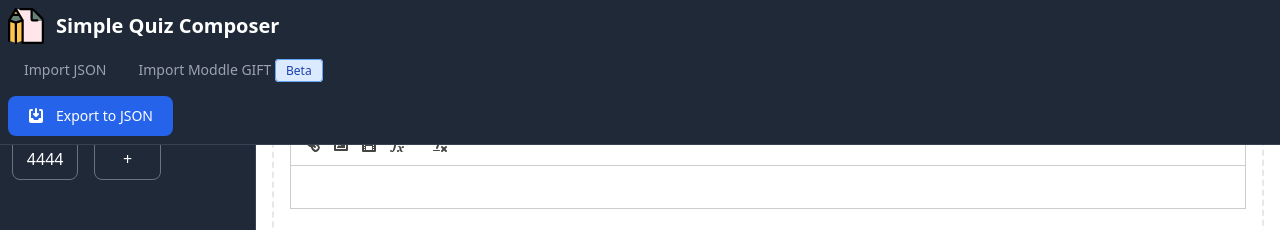
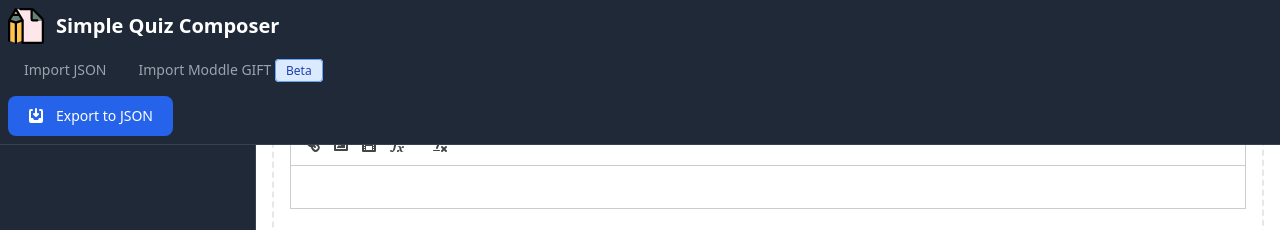
Before and after one commit to Edu-Games-Academy/Simple-Quiz-Composer, a React (Vite) app: page / in a window 1280 px wide. Shown: the top 230 px of the page. Built offline with nearby package versions, Linux system fonts and the light colour scheme.

Commit message:
manage question states

```diff
--- a/package.json
+++ b/package.json
@@ -36,6 +36,7 @@
     "eslint-plugin-promise": "^6.0.0",
     "eslint-plugin-react": "^7.32.2",
     "gh-pages": "^5.0.0",
+    "immutability-helper": "^3.1.1",
     "postcss": "^8.4.21",
     "prettier": "^2.8.3",
     "prettier-plugin-tailwindcss": "^0.2.2",
--- a/src/App.jsx
+++ b/src/App.jsx
@@ -1,14 +1,21 @@
-import React, { useState } from 'react';
+import React, { useReducer, useState } from 'react';
 
 import Editor from '@/components/Editor';
 import NavBar from '@/components/NavBar';
 import SideBar from '@/components/SideBar';
+import QuestionsContext from '@/contexts/questionsContext';
+import { initialQuestions, questionsReducer } from '@/reducers/questionReducer';
 
 function App() {
   const [value, setValue] = useState('');
+  const [questions, questionsDispatch] = useReducer(
+    questionsReducer,
+    initialQuestions,
+  );
 
   return (
     <div className="App">
+      <QuestionsContext.Provider value={{ questions, questionsDispatch }}>
         <NavBar />
         <SideBar />
         <div className="ml-64 p-4">
@@ -20,6 +27,7 @@ function App() {
             </div>
           </div>
         </div>
+      </QuestionsContext.Provider>
     </div>
   );
 }
--- a/src/components/SideBar/SideBar.jsx
+++ b/src/components/SideBar/SideBar.jsx
@@ -1,8 +1,15 @@
-import React from 'react';
+import React, { useContext } from 'react';
+
+import QuestionsContext from '@/contexts/questionsContext';
+import { Actions } from '@/reducers/questionReducer';
 
 import SideBarButton from './SideBarButton';
 
 function SideBar() {
+  const { questions, questionsDispatch } = useContext(QuestionsContext);
+  const addQuestion = () => {
+    questionsDispatch({ type: Actions.ADD });
+  };
   return (
     <aside
       className="fixed top-0 left-0 z-40 h-screen w-64 border-r border-gray-700 bg-gray-800 pt-32 transition-transform lg:pt-20"
@@ -10,11 +17,10 @@ function SideBar() {
     >
       <div className="h-full overflow-y-auto bg-gray-800 px-3 pb-4">
         <ul className="grid grid-cols-3 gap-4">
-          <SideBarButton label="1" />
-          <SideBarButton label="22" />
-          <SideBarButton label="333" />
-          <SideBarButton label="4444" />
-          <SideBarButton label="+" />
+          {questions.map((_, index) => (
+            <SideBarButton key={index} label={index + 1} />
+          ))}
+          <SideBarButton label="+" onClick={() => addQuestion()} />
         </ul>
       </div>
     </aside>
--- /dev/null
+++ b/src/contexts/questionsContext.js
@@ -0,0 +1,5 @@
+import { createContext } from 'react';
+
+const QuestionsContext = createContext();
+
+export default QuestionsContext;
--- /dev/null
+++ b/src/reducers/questionReducer.js
@@ -0,0 +1,30 @@
+import update from 'immutability-helper';
+
+export const Actions = {
+  ADD: 'add',
+  REMOVE: 'remove',
+  UPDATE: 'update',
+};
+
+export const initialQuestions = [
+  {
+    question: '',
+    choices: [
+      {
+        answer: '',
+        isCorrect: true,
+      },
+    ],
+  },
+];
+
+export const questionsReducer = (state, action) => {
+  switch (action.type) {
+    case Actions.ADD:
+      return update(state, { $push: initialQuestions });
+    case Actions.REMOVE:
+      return update(state, { $remove: [action.index] });
+    case Actions.UPDATE:
+      return update(state, { $set: { [action.index]: action.question } });
+  }
+};
```
Also changed, not shown: 1 other file (tests, documents, lock files or other folders). Lines whose indentation alone changed are shown as unchanged.
